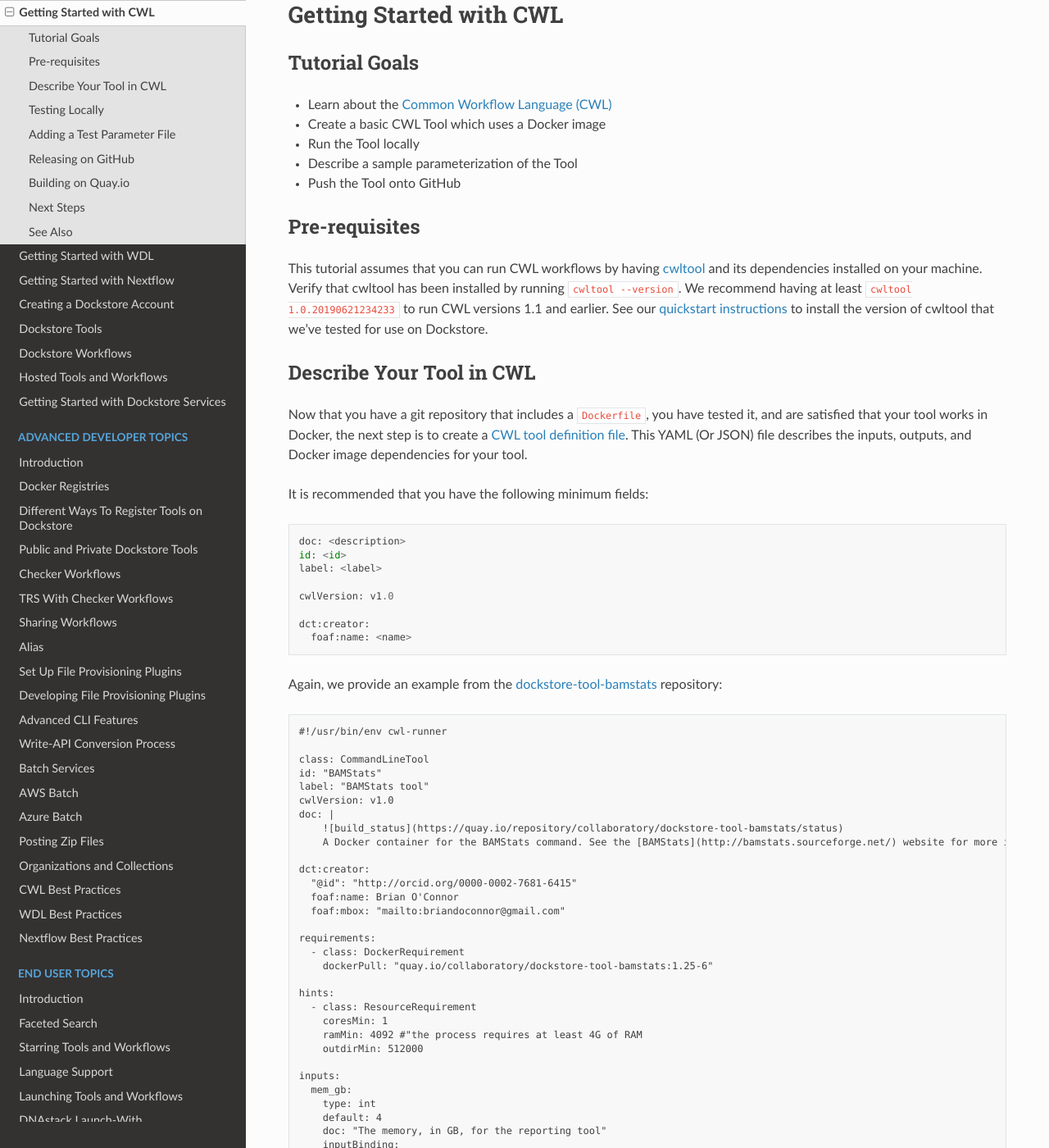
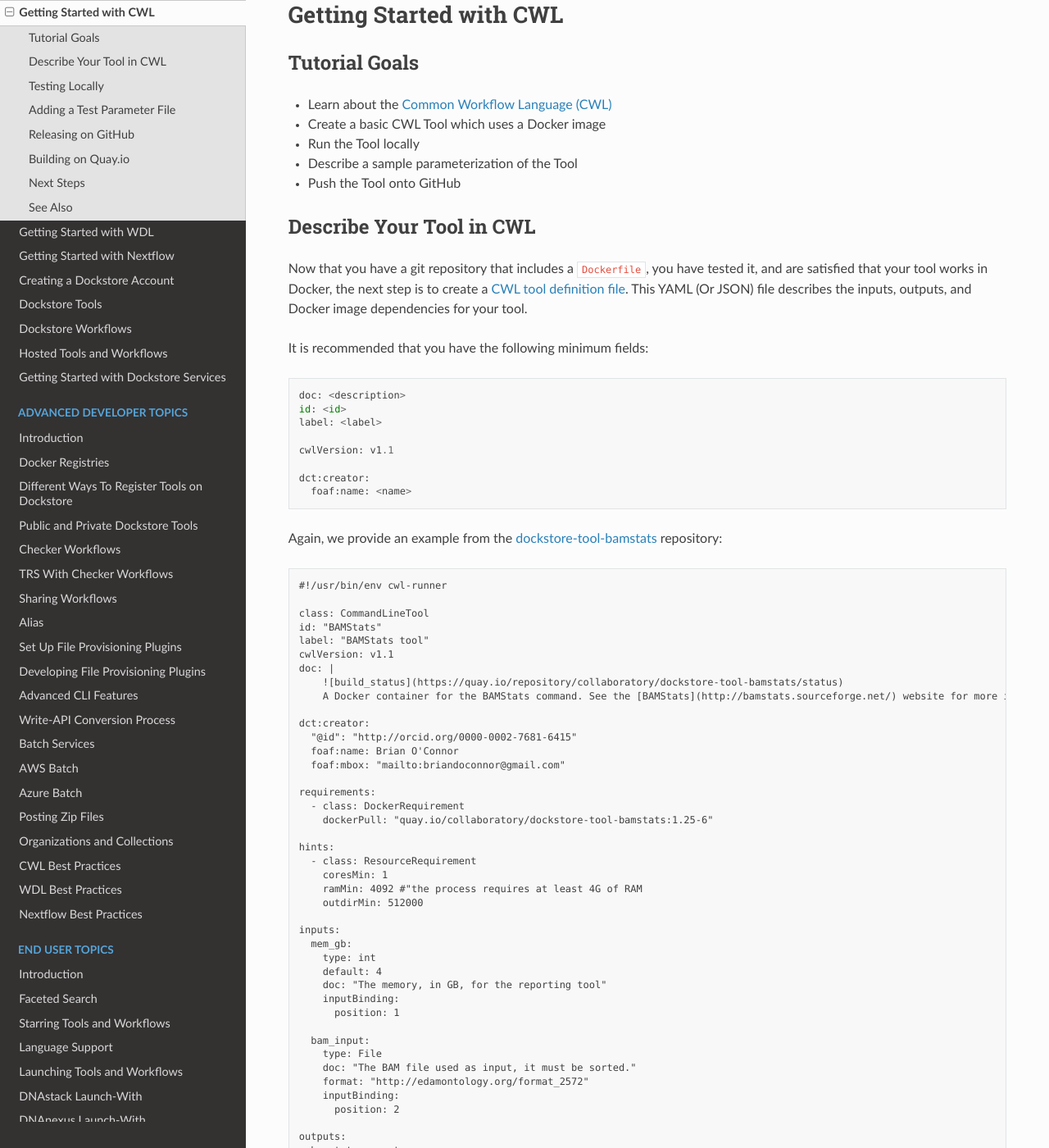
Before and after one commit to dockstore/dockstore-documentation, a Sphinx documentation site: the page built from docs/getting-started/getting-started-with-cwl.rst, in a window 1280 px wide and 1400 px high, scrolled down 201 px. Shown: the whole window at 82% size. Built offline with Sphinx 7.4.7 and the Read the Docs theme 2.0.0, drawn with Linux system fonts in a browser that asks for light colours; some of the changed text lies outside the part shown.

Commit message:
update to cwl v1.1, changes for consistency with bamstats repo

```diff
--- a/docs/getting-started/getting-started-with-cwl.rst
+++ b/docs/getting-started/getting-started-with-cwl.rst
@@ -12,16 +12,6 @@
 -  Run the Tool locally
 -  Describe a sample parameterization of the Tool
 -  Push the Tool onto GitHub
-
-Pre-requisites
--------------------------
-This tutorial assumes that you can run CWL workflows by having
-`cwltool <https://github.com/common-workflow-language/cwltool>`__
-and its dependencies installed on your machine. Verify that cwltool
-has been installed by running ``cwltool --version``. We recommend having at least
-``cwltool 1.0.20190621234233`` to run CWL versions 1.1 and earlier. See our
-`quickstart instructions <https://dockstore.org/quick-start>`__
-to install the version of cwltool that we've tested for use on Dockstore.
 
 
 Describe Your Tool in CWL
@@ -42,13 +32,13 @@
     id: <id>
     label: <label>
 
-    cwlVersion: v1.0
+    cwlVersion: v1.1
 
     dct:creator:
       foaf:name: <name>
 
 Again, we provide an example from the
-`dockstore-tool-bamstats <https://github.com/CancerCollaboratory/dockstore-tool-bamstats>`__
+`dockstore-tool-bamstats <https://github.com/CancerCollaboratory/dockstore-tool-bamstats/blob/develop/Dockstore.cwl>`__
 repository:
 
 ::
@@ -58,7 +48,7 @@
     class: CommandLineTool
     id: "BAMStats"
     label: "BAMStats tool"
-    cwlVersion: v1.0
+    cwlVersion: v1.1
     doc: |
         ![build_status](https://quay.io/repository/collaboratory/dockstore-tool-bamstats/status)
         A Docker container for the BAMStats command. See the [BAMStats](http://bamstats.sourceforge.net/) website for more information.
@@ -123,7 +118,7 @@
     class: CommandLineTool
     id: "BAMStats"
     label: "BAMStats tool"
-    cwlVersion: v1.0
+    cwlVersion: v1.1
     doc: |
             ![build_status](https://quay.io/repository/collaboratory/dockstore-tool-bamstats/status)
             A Docker container for the BAMStats command. See the [BAMStats](http://bamstats.sourceforge.net/) website for more information.
@@ -232,14 +227,19 @@
 calling it via Docker. This will test that the CWL correctly describes
 how to run your tool.
 
-First thing I'll do is create a completely local dataset and JSON
+To run CWL workflows locally `cwltool <https://github.com/common-workflow-language/cwltool>`__
+and its dependencies need to be installed on your machine. Verify that cwltool
+has been installed by running ``cwltool --version``. We recommend having at least
+``cwltool 1.0.20190621234233`` to run CWL versions 1.1 and earlier. See our
+`quickstart instructions <https://dockstore.org/quick-start>`__
+to install the version of cwltool that we've tested for use on Dockstore.
+
+Before running my workflow, I'll first create a completely local dataset and JSON
 parameterization file:
 
 ::
 
     $> wget ftp://ftp.1000genomes.ebi.ac.uk/vol1/ftp/phase3/data/NA12878/alignment/NA12878.chrom20.ILLUMINA.bwa.CEU.low_coverage.20121211.bam
-    # alternative location if the above URL doesn't work
-    $> wget https://s3.amazonaws.com/oconnor-test-bucket/sample-data/NA12878.chrom20.ILLUMINA.bwa.CEU.low_coverage.20121211.bam
     $> mv NA12878.chrom20.ILLUMINA.bwa.CEU.low_coverage.20121211.bam /tmp/
 
 This downloads to my current directory and then moves to ``/tmp``. I
```
Also changed, not shown: other parts of docs/getting-started/getting-started-with-cwl.rst (+5 -0 lines).
